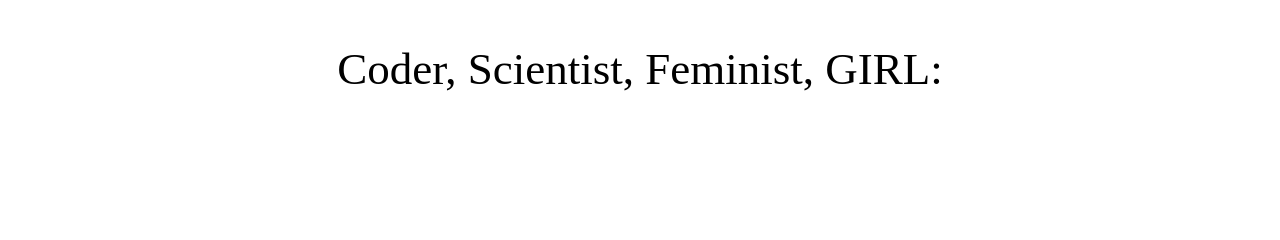
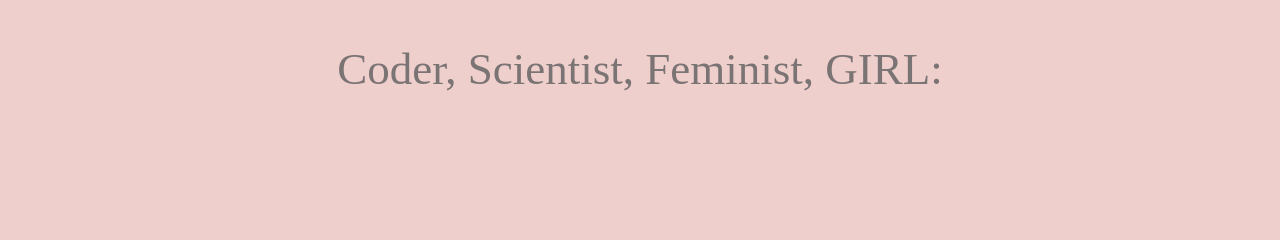
Before and after one commit to krysmccook/krysmccook.github.io, a plain HTML site: page index.html in a window 1280 px wide. Shown: the part 318-558 px from the top of the page. Drawn offline with Linux system fonts and the light colour scheme.

Commit message:
newedits5

```diff
--- a/mystyle.css
+++ b/mystyle.css
@@ -1,5 +1,5 @@
 body {
-  background-color: (239, 207, 204);
+  background-color: rgb(239, 207, 204);
 }
 
 #title {
@@ -20,7 +20,7 @@ body {
 #likings {
   font-size: 45px;
   width:100%;
-  color: (123, 116, 116);
+  color: rgb(123, 116, 116);
 }
 
 #likings2 {
```
